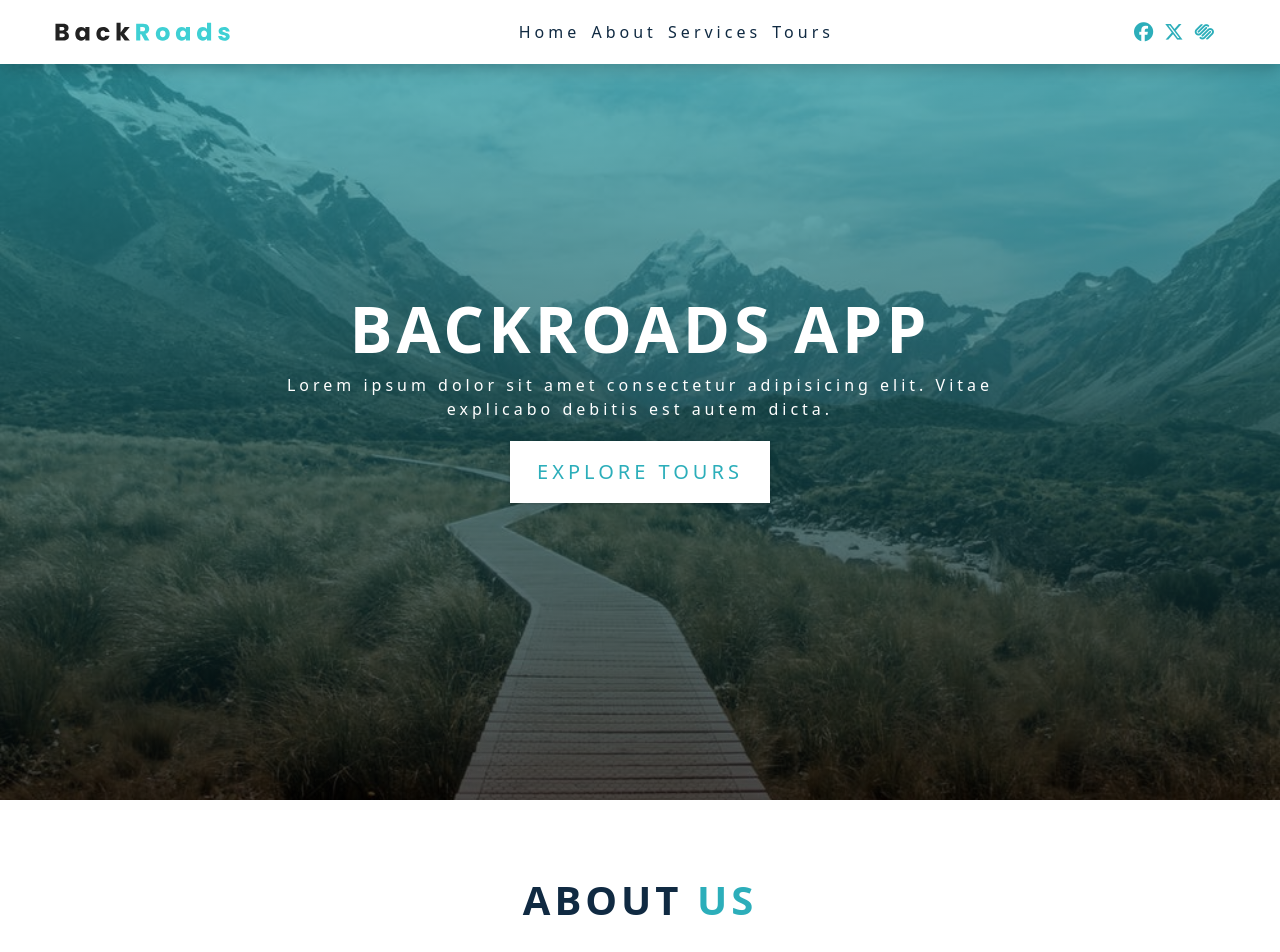
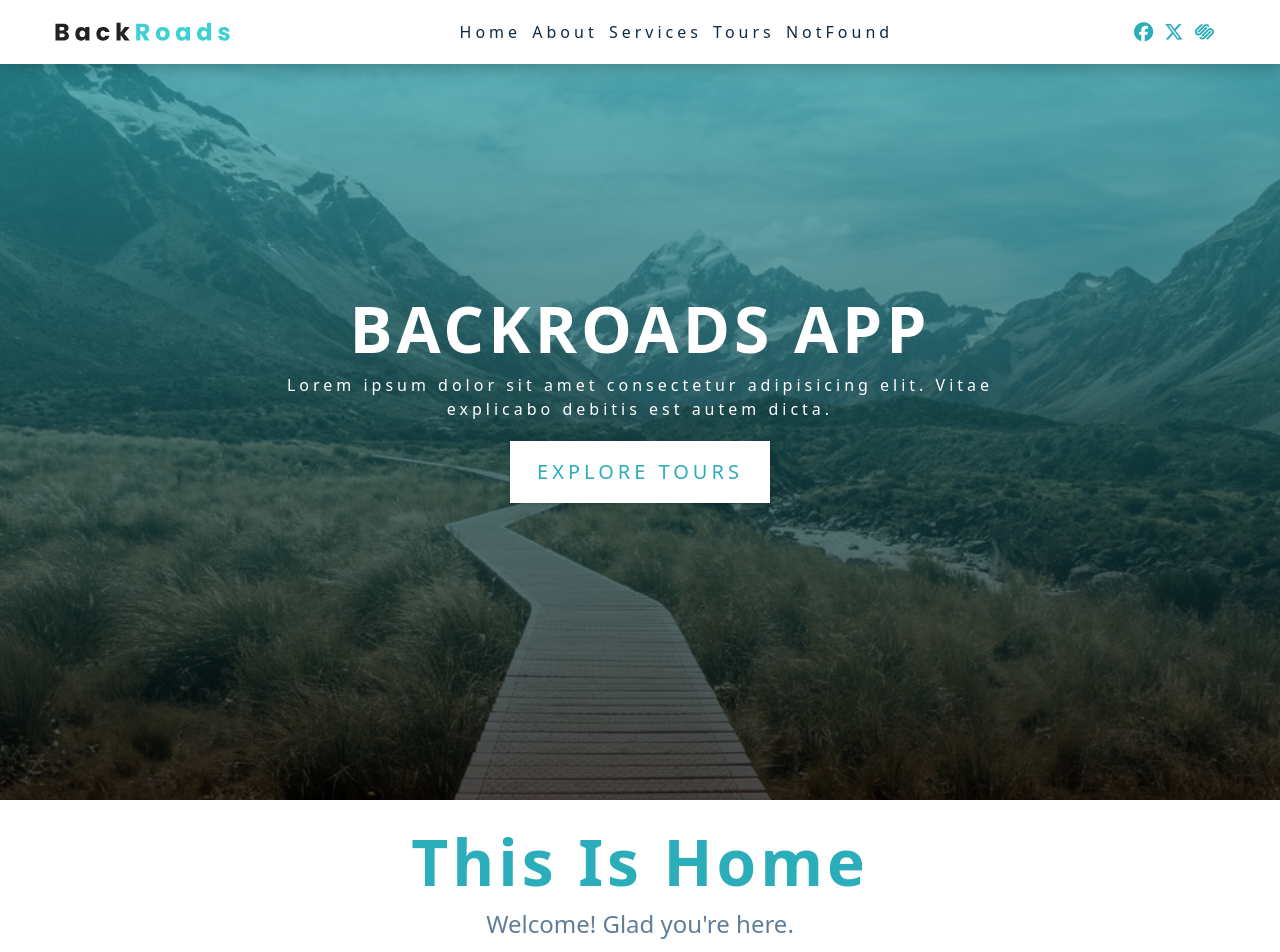
Before and after one commit to TaysaAbinader/week4-fe-pp, a React (Vite) app: page / in a window 1280 px wide. Shown: the top 952 px of the page. Built offline with nearby package versions, Linux system fonts and the light colour scheme.

Commit message:
Iteration 1 commit

```diff
--- a/package.json
+++ b/package.json
@@ -12,7 +12,7 @@
   "dependencies": {
     "react": "^19.1.1",
     "react-dom": "^19.1.1",
-    "react-router-dom": "^7.8.2"
+    "react-router-dom": "^7.9.5"
   },
   "devDependencies": {
     "@eslint/js": "^9.33.0",
--- a/src/App.jsx
+++ b/src/App.jsx
@@ -4,18 +4,25 @@ import Hero from "./components/Hero";
 import Header from "./components/Header";
 import Services from "./components/Services";
 import Tours from "./components/Tours";
+import Home from "./components/Home";
+import NotFound from "./components/NotFound";
 import "./App.css";
+import { BrowserRouter, Route, Routes } from "react-router-dom";
 
 function App() {
   return (
-    <div>
+    <BrowserRouter>
       <Header />
       <Hero />
-      <About />
-      <Services />
-      <Tours />
+      <Routes>
+        <Route path="/" element={<Home />} />
+        <Route path="/services" element={<Services />} />
+        <Route path="/tours" element={<Tours />} />
+        <Route path="/about" element={<About />} />
+        <Route path="*" element={<NotFound />} />
+      </Routes>
       <Footer />
-    </div>
+    </BrowserRouter>
   );
 }
 
--- /dev/null
+++ b/src/components/Home.jsx
@@ -0,0 +1,11 @@
+// Home.jsx
+function Home() {
+    return (
+      <div className="temp">
+        <h1>This is Home</h1>
+        <p>Welcome! Glad you're here.</p>
+      </div>
+    );
+  }
+
+  export default Home;
--- /dev/null
+++ b/src/components/NotFound.jsx
@@ -0,0 +1,11 @@
+// NotFound.jsx
+function NotFound() {
+    return (
+      <div className="temp">
+        <h1>404 - Not Found</h1>
+        <p>Oops! The page you are looking for doesn't exist.</p>
+      </div>
+    );
+  }
+
+  export default NotFound;
--- a/src/components/PageLink.jsx
+++ b/src/components/PageLink.jsx
@@ -1,9 +1,11 @@
+import { Link } from "react-router-dom";
+
 const PageLink = ({ link, itemClass }) => {
   return (
     <li>
-      <a href={link.href} className={itemClass}>
+      <Link to={link.href} className={itemClass}>
         {link.text}
-      </a>
+      </Link>
     </li>
   );
 };
--- a/src/data.js
+++ b/src/data.js
@@ -7,10 +7,11 @@ import tour6 from "./assets/images/tour-2.jpeg";
 import tour7 from "./assets/images/tour-3.jpeg";
 
 export const pageLinks = [
-  { id: 1, href: "#home", text: "home" },
-  { id: 2, href: "#about", text: "about" },
-  { id: 3, href: "#services", text: "services" },
-  { id: 4, href: "#tours", text: "tours" },
+  { id: 1, href: "/", text: "home" },
+  { id: 2, href: "/about", text: "about" },
+  { id: 3, href: "/services", text: "services" },
+  { id: 4, href: "/tours", text: "tours" },
+  { id: 5, href: "*", text: "notFound" },
 ];
 
 export const socialLinks = [
```
Also changed, not shown: 1 other file (tests, documents, lock files or other folders).
